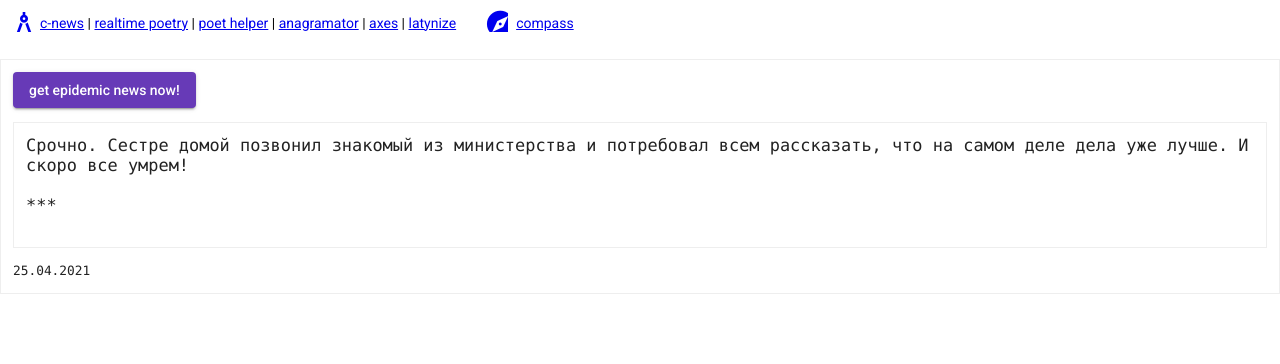
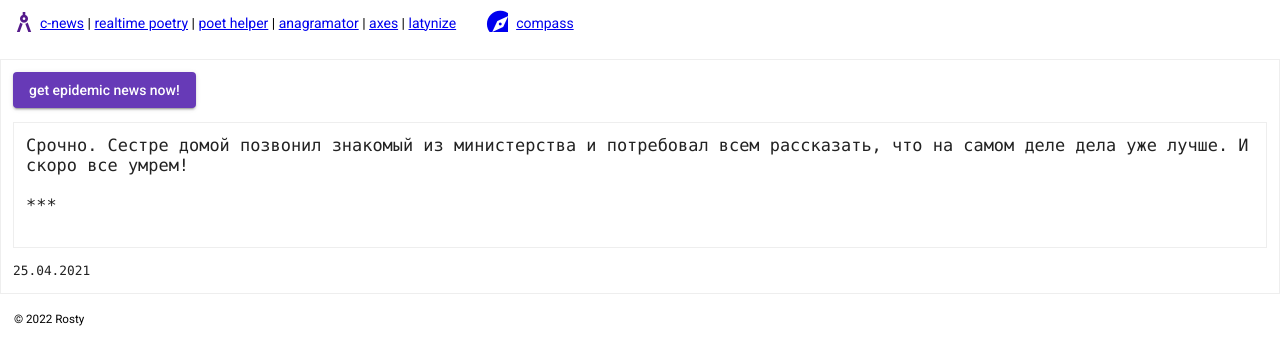
Before and after one commit to rostag/locus-poetica, an Angular app: page /generator/c-news in a window 1280 px wide. Shown: the top 364 px of the page. Built offline with nearby package versions, Linux system fonts and the light colour scheme; a web font is replaced by a local one.

Commit message:
route fixes

```diff
--- a/src/app/app.component.html
+++ b/src/app/app.component.html
@@ -1,6 +1,6 @@
 <nav class="menu">
     <div class="menu-item">
-        <a href="generator"><mat-icon class="icon">architecture</mat-icon></a>
+        <a href=""><mat-icon class="icon">architecture</mat-icon></a>
         <span>
             <a href="generator/c-news">c-news</a> |
             <a href="generator/poetry-x">realtime poetry</a> |
@@ -18,3 +18,7 @@
 </nav>
 
 <router-outlet></router-outlet>
+
+<footer>
+    <small>&copy; 2022 Rosty</small>
+</footer>
--- a/src/app/generator/generator-routing.module.ts
+++ b/src/app/generator/generator-routing.module.ts
@@ -8,7 +8,8 @@ import { PoetryXComponent } from './components/poetry-x/poetry-x.component';
 
 const routes: Routes = [{
   path: '',
-  component: GeneratorComponent
+  pathMatch: 'full',
+  redirectTo: 'c-news',
 }, {
   path: 'anagrammator',
   component: AnagrammatorComponent
--- a/src/styles.scss
+++ b/src/styles.scss
@@ -59,3 +59,7 @@ pre {
     font-weight: 400;
     line-height: 18.5714px;
 }
+
+footer {
+    padding: 1em;
+}
```
Also changed, not shown: src/app/app-routing.module.ts (+11 -3 lines), src/app/latynizator/latynizator-routing.module.ts (+8 -0 lines), 1 other file (tests, documents, lock files or other folders).
